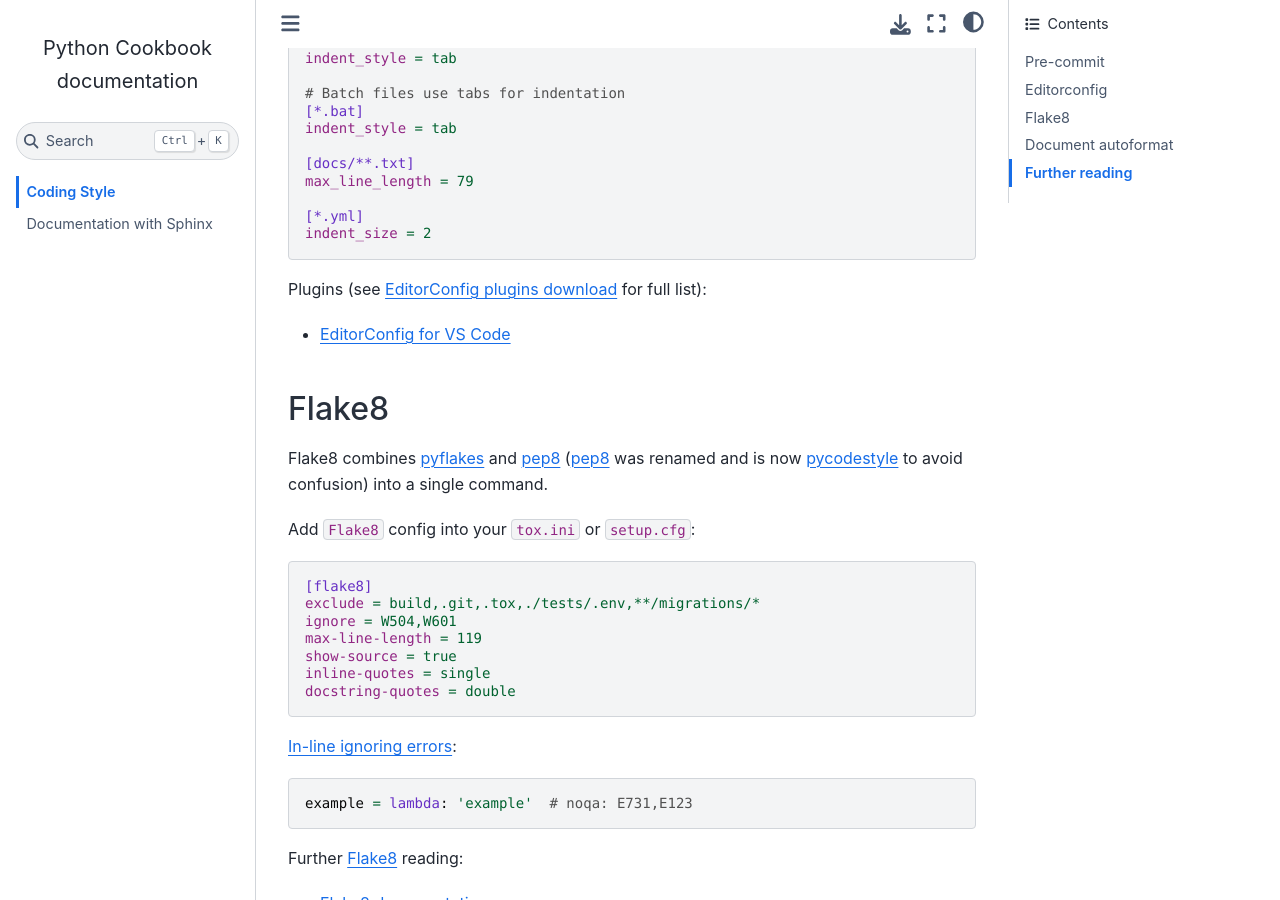
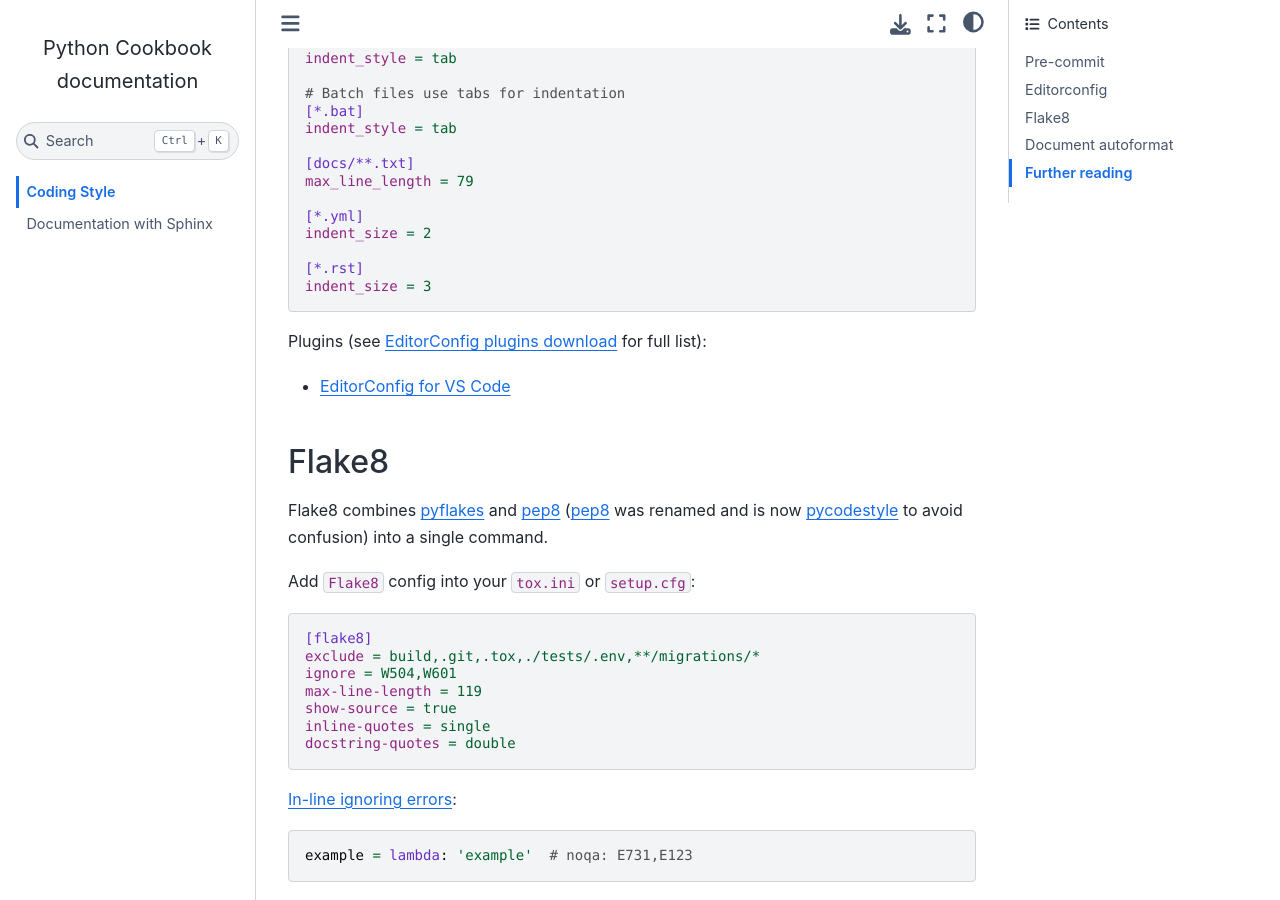
Before and after one commit to ivangeorgiev/python-cookbook, a Sphinx documentation site: the page built from docs/coding/001-coding-style.rst, in a window 1280 px wide and 900 px high, scrolled down 2491 px. Built offline with Sphinx 7.4.7 and the Sphinx Book theme 1.1.4, drawn with Linux system fonts in a browser that asks for light colours.

Commit message:
tab size for .rst files set to 3

```diff
--- a/docs/coding/001-coding-style.rst
+++ b/docs/coding/001-coding-style.rst
@@ -135,6 +135,9 @@
     [*.yml]
     indent_size = 2
 
+    [*.rst]
+    indent_size = 3
+
 
 Plugins (see `EditorConfig plugins download <https://editorconfig.org/#download>`_ for full list):
 
```
Also changed, not shown: 1 other file.
